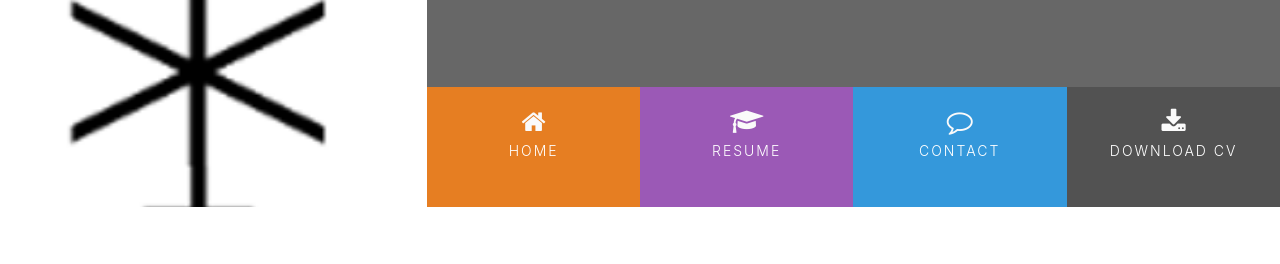
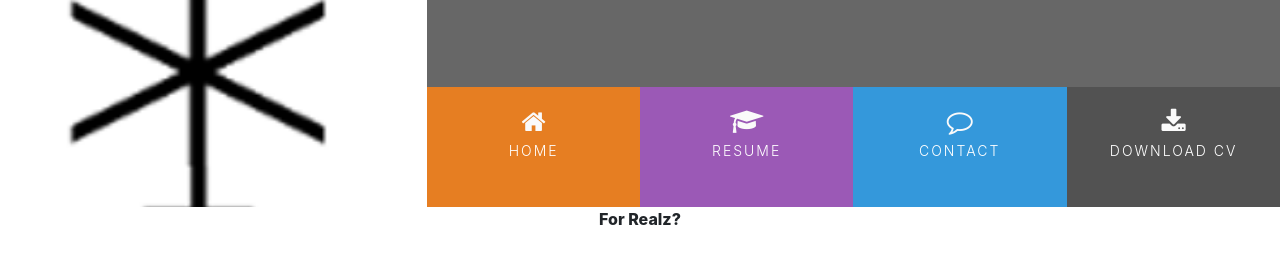
Before and after one commit to SamOBrienOlinger/Basic-components, a plain HTML site: page index.html in a window 1280 px wide. Shown: the part 162-426 px from the top of the page. Drawn offline with nearby package versions, Linux system fonts and the light colour scheme.

Commit message:
add p element

```diff
--- a/assets/css/style.css
+++ b/assets/css/style.css
@@ -114,3 +114,8 @@ header {
     background: rgba(0, 0, 0, 0.2);
     height: 120px;
 }
+
+#centered {
+    text-align: center;
+    font-weight: 800;
+}
--- a/index.html
+++ b/index.html
@@ -46,6 +46,13 @@
     <section>
 
     </section>
+    <section>
+        <div>
+            <p id="centered">
+                For Realz?
+            </p>
+        </div>
+    </section>
     <footer>
 
     </footer>
```
